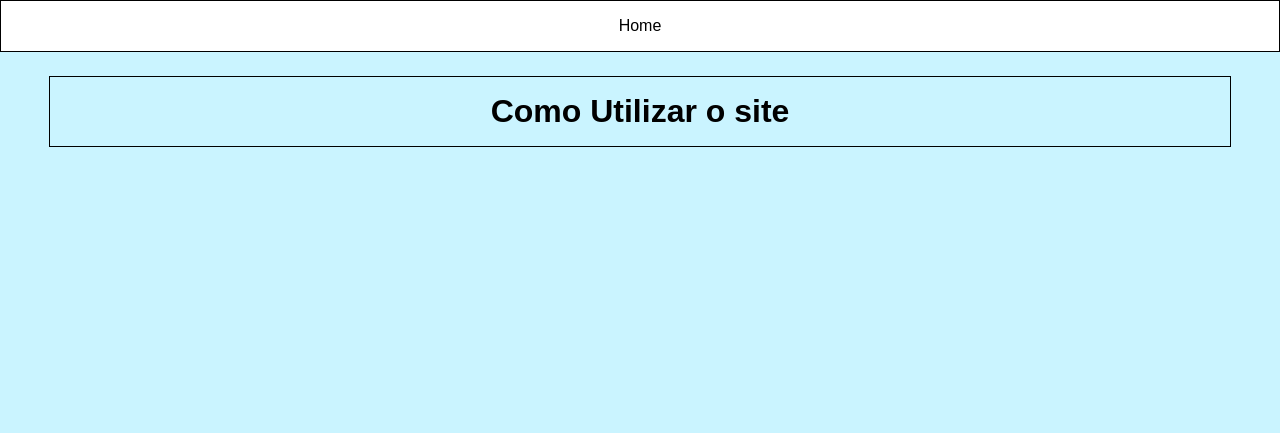
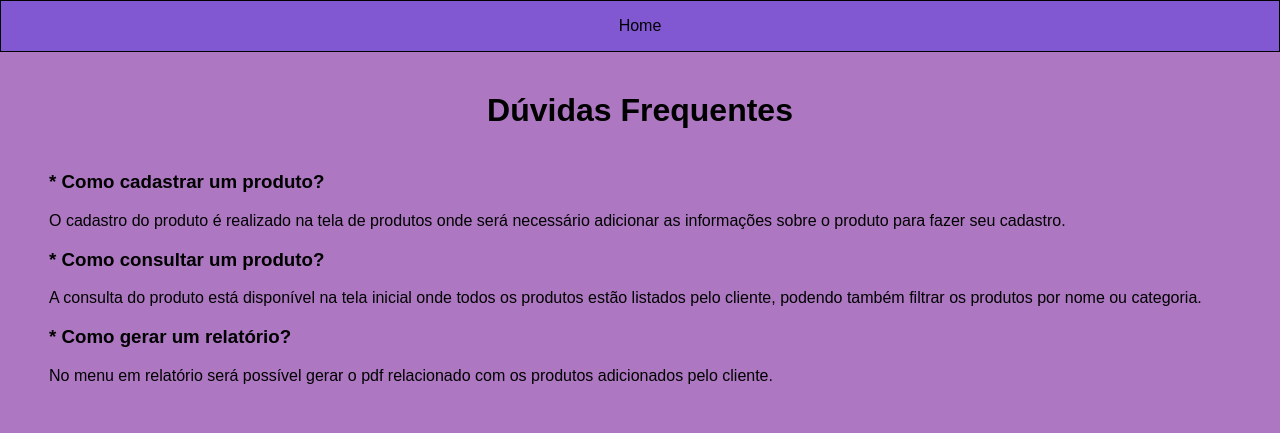
Before and after one commit to FelipeMedeia/LeList1, a Django app: template usuario/templates/duvida.html in a window 1280 px wide. Shown: the top 433 px of the page. Run offline with Django 3.2, Linux system fonts and the light colour scheme; the template is opened without the code that fills it, so the values that code supplies are empty.

Commit message:
update logo and duvida-screen

```diff
--- a/usuario/templates/cadastro.html
+++ b/usuario/templates/cadastro.html
@@ -135,7 +135,8 @@
 </head>
 <body>
     <div class="L">
-            <h1>L</h1>
+            <img src="/media/logo.png" alt="imagem" width="500px" height="500px">
+
         </div>
     <div class="elist">
         <h1>eList</h1>
--- a/usuario/templates/duvida.html
+++ b/usuario/templates/duvida.html
@@ -6,17 +6,18 @@
      <style>
            body {
                font-family: Arial, helvetica, sans-serif;
-               background-color:#caf4ff;
+               background-color:#AD77C2;
                margin: 16px;
                padding: 33px;
            }
 
            #menu {
-               background-color: #059FEC;
+               background-color: #2D0651;
                position: fixed;
                top: 0;
                left: 0;
                width: 100%;
+               color: white;
            }
 
            #menu ul {
@@ -45,7 +46,7 @@
            }
 
            #menu li a:hover {
-               background-color: white;
+                background-color: rgb(129, 88, 210);
            }
 
            .gallery-container{
@@ -73,7 +74,7 @@
                text-align: center;
                text-decoration: none;
                padding: 16px;
-               border: 1px solid black;
+
            }
        </style>
 </head>
@@ -87,7 +88,13 @@
            </ul>
        </div>
        <div>
-           <h2 class="titulo"> Como Utilizar o site</h2>
+           <h2 class="titulo"> Dúvidas Frequentes</h2>
+           <h3>* Como cadastrar um produto?</h3>
+           <p>O cadastro do produto é realizado na tela de produtos onde será necessário adicionar as informações sobre o produto para fazer seu cadastro.</p>
+           <h3>* Como consultar um produto?</h3>
+           <p>A consulta do produto está disponível na tela inicial onde todos os produtos estão listados pelo cliente, podendo também filtrar os produtos por nome ou categoria.</p>
+           <h3>* Como gerar um relatório?</h3>
+           <p>No menu em relatório será possível gerar o pdf relacionado com os produtos adicionados pelo cliente.</p>
        </div>
 
 
--- a/usuario/templates/login.html
+++ b/usuario/templates/login.html
@@ -97,11 +97,8 @@
 </head>
 <body>
     <div class="L">
-            <h1>L</h1>
+            <img src="/media/logo.png" alt="imagem" width="500px" height="500px">
         </div>
-    <div class="elist">
-        <h1>eList</h1>
-    </div>
     <div class="back">
         <h1>Login</h1>
         <form method="POST" action="{% url 'login' %}">{% csrf_token %}
```
Also changed, not shown: usuario/templates/index.html (+3 -4 lines), media/logo.png (added).
